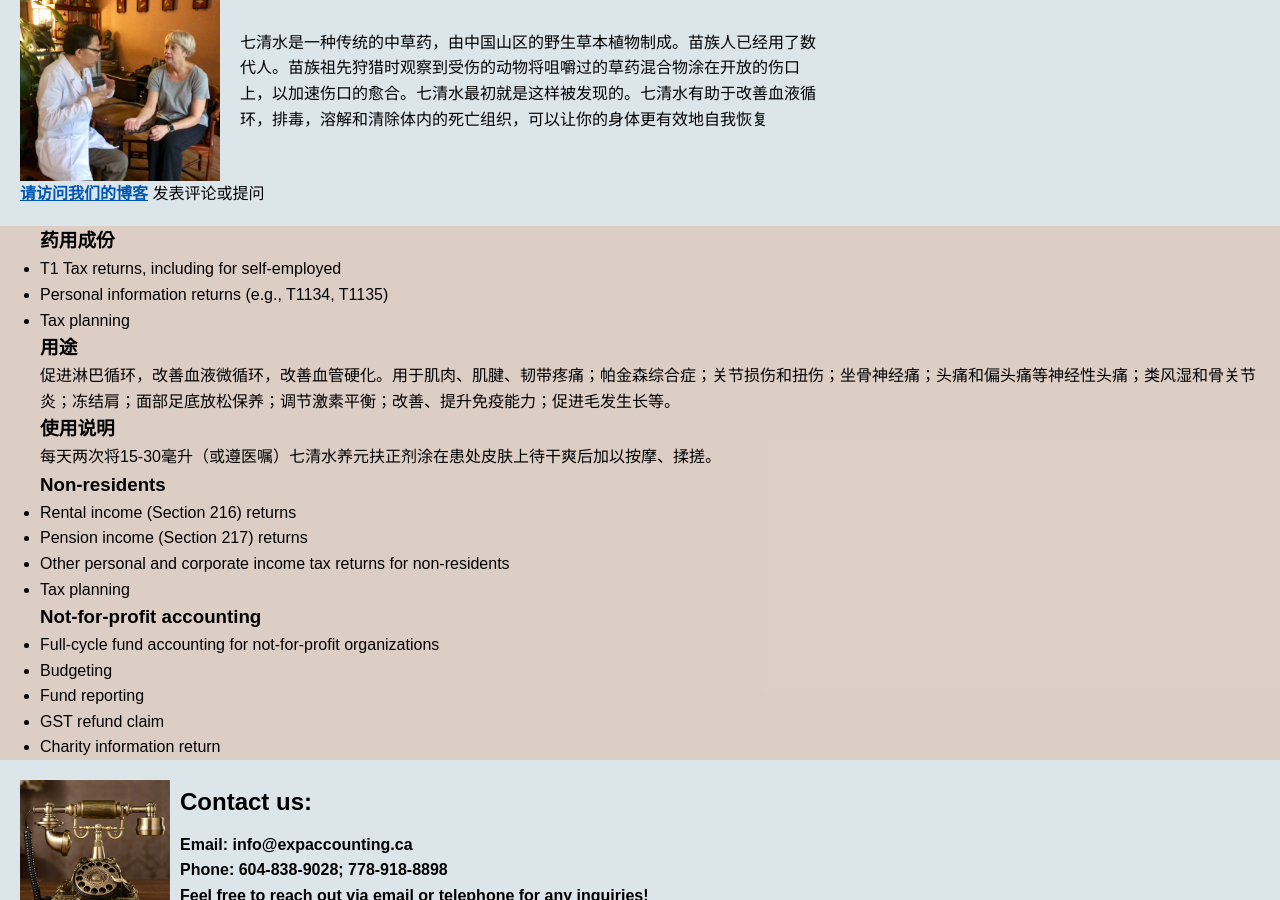
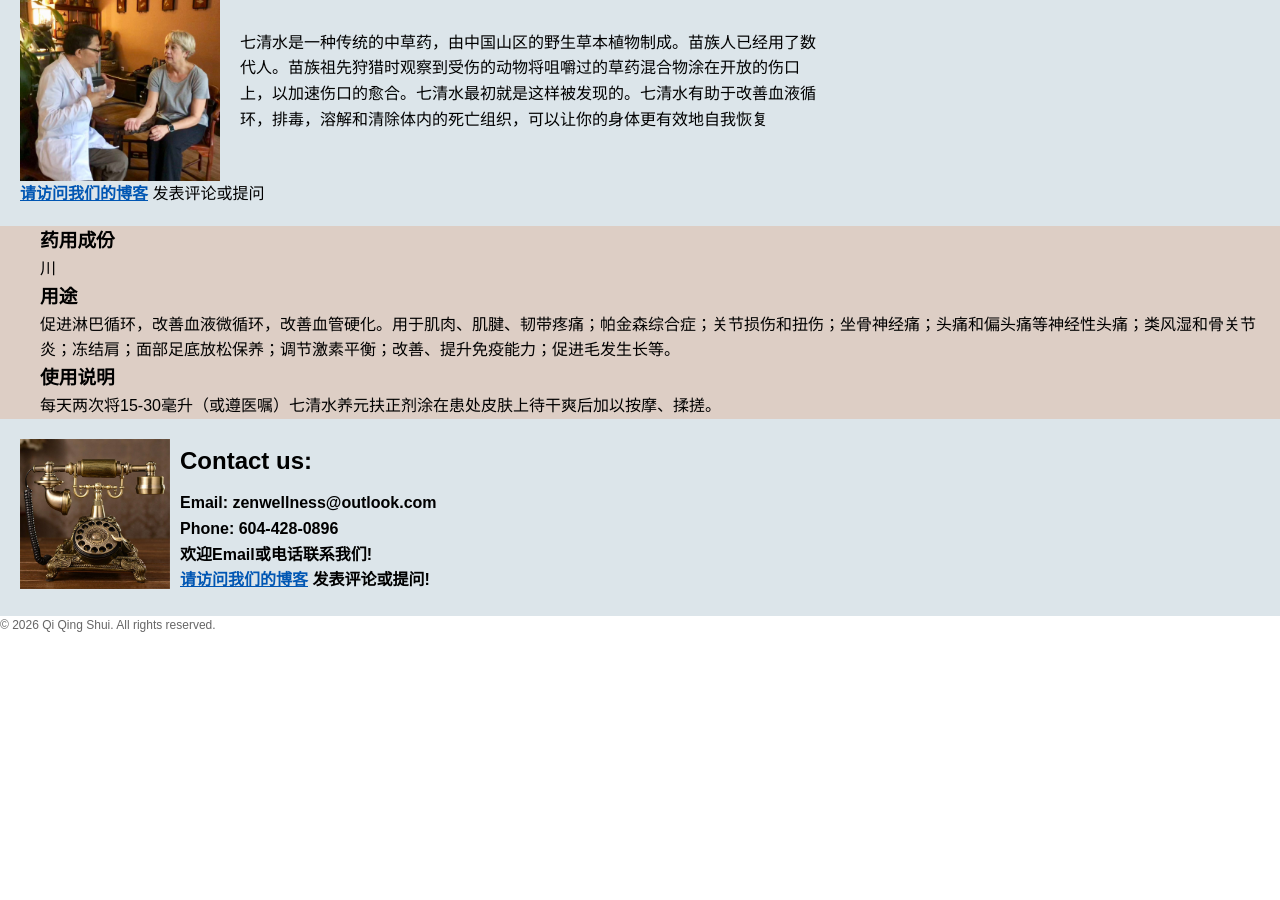
Before and after one commit to Martin60486/qiqingshui, a Jekyll site: the page built from index.md, in a window 1280 px wide and 900 px high, scrolled down 579 px. Built offline with Jekyll 4.4.1, drawn with Linux system fonts in a browser that asks for light colours; after the commit the page ends 1214 px from its top, so only the background shows below that; some of the changed text lies outside the part shown.

Commit message:
updated home page and blog

```diff
--- a/index.md
+++ b/index.md
@@ -25,11 +25,9 @@ keywords: Traditional, Chinese, Medicine, Acupuncture, Herbal, Therapy
 <!--   <h2>Our Services:</h2> -->
     <div class="service-list">
         <h3>药用成份</h3>
-        <ul>
-            <li>T1 Tax returns, including for self-employed</li>
-            <li>Personal information returns (e.g., T1134, T1135)</li>
-            <li>Tax planning</li>
-        </ul>
+        <p>
+        川
+        </p>
         <h3>用途</h3>
     <!--    <ul>
             <li>Corporate T2 tax returns</li>
@@ -44,21 +42,6 @@ keywords: Traditional, Chinese, Medicine, Acupuncture, Herbal, Therapy
         <p>
         每天两次将15-30毫升（或遵医嘱）七清水养元扶正剂涂在患处皮肤上待干爽后加以按摩、揉搓。
         </p>
-        <h3>Non-residents</h3>
-        <ul>
-            <li>Rental income (Section 216) returns</li>
-            <li>Pension income (Section 217) returns</li>
-            <li>Other personal and corporate income tax returns for non-residents</li>
-            <li>Tax planning</li>
-        </ul>
-        <h3>Not-for-profit accounting</h3>
-        <ul>
-            <li>Full-cycle fund accounting for not-for-profit organizations</li>
-            <li>Budgeting</li>
-            <li>Fund reporting</li>
-            <li>GST refund claim</li>
-            <li>Charity information return</li>
-        </ul>
     </div>
 </section>
 
--- a/scripts-admin.js
+++ b/scripts-admin.js
@@ -15,7 +15,7 @@ async function loadQuestions() {
     }
 
     const { data: questions, error } = await asupabase
-      .from('questions')
+      .from('blogqqs')
       .select('*')
       .order('id', { ascending: false });
 
@@ -67,8 +67,8 @@ function renderQuestionCard(q, container) {
 
     <!-- Action buttons -->
     <div class="actions" style="margin-top: 6px;">
-      <button class="save-btn" onclick="saveChanges(${q.id})">Save</button>
-      <button class="delete-btn" onclick="deleteQuestion(${q.id})">Delete</button>
+      <button class="save-btn" onclick="saveChanges(${q.id})">保存</button>
+      <button class="delete-btn" onclick="deleteQuestion(${q.id})">删除</button>
     </div>
   `;
 
--- a/scripts-index.js
+++ b/scripts-index.js
@@ -7,16 +7,16 @@ function loadContactHTML() {
             <div class="contact">
                 <div class="contact-header">
                     <img src="./assets/images/telephone.jpg" alt="Contact image" class="contact-image">
-                    <h2>Contact us:</h2>
+                    <h2>联系我们:</h2>
                 </div>
                 <div class="contact-info">
                     <p style="margin-bottom: 0;">
-                        Email: <a href="mailto:info@expaccounting.ca" class="email-link">info@expaccounting.ca</a><br>
-                        Phone: 604-838-9028; 778-918-8898<br>
-                        Feel free to reach out via email or telephone for any inquiries!
+                        Email: <a href="mailto:info@expaccounting.ca" class="email-link">zenwellness@outlook.com</a><br>
+                        Phone: 604-428-0896<br>
+                        欢迎Email或电话联系我们!
                     </p>
                     <p style="margin-top: 0;">
-                        <a href="./blog.html" style="font-weight: bold; color: #0056b3;">Visit our Blog</a> to ask questions!
+                        <a href="./blog.html" style="font-weight: bold; color: #0056b3;">请访问我们的博客</a> 发表评论或提问!
                     </p>
                 </div>
 
@@ -31,12 +31,12 @@ function loadContactHTML() {
                 <div class="contact-info">
                     <h2>Contact us:</h2>
                     <p style="margin-bottom: 0;">
-                        Email: <a href="mailto:info@expaccounting.ca" class="email-link">info@expaccounting.ca</a><br>
-                        Phone: 604-838-9028; 778-918-8898<br>
-                        Feel free to reach out via email or telephone for any inquiries!
+                        Email: <a href="mailto:info@expaccounting.ca" class="email-link">zenwellness@outlook.com</a><br>
+                        Phone: 604-428-0896<br>
+                        欢迎Email或电话联系我们!
                     </p>
                     <p style="margin-top: 0;">
-                        <a href="./blog.html" style="font-weight: bold; color: #0056b3;">Visit our Blog</a> to ask questions!
+                        <a href="./blog.html" style="font-weight: bold; color: #0056b3;">请访问我们的博客</a> 发表评论或提问!
                     </p>
                 </div>
             </div>
```
Also changed, not shown: blog.md (+8 -8 lines), scripts-blog.js (+5 -5 lines), assets/images/accounting.jpg (deleted), assets/images/accounting5.JPG (deleted), assets/images/logo.png (deleted), assets/images/logo4.png (deleted).
